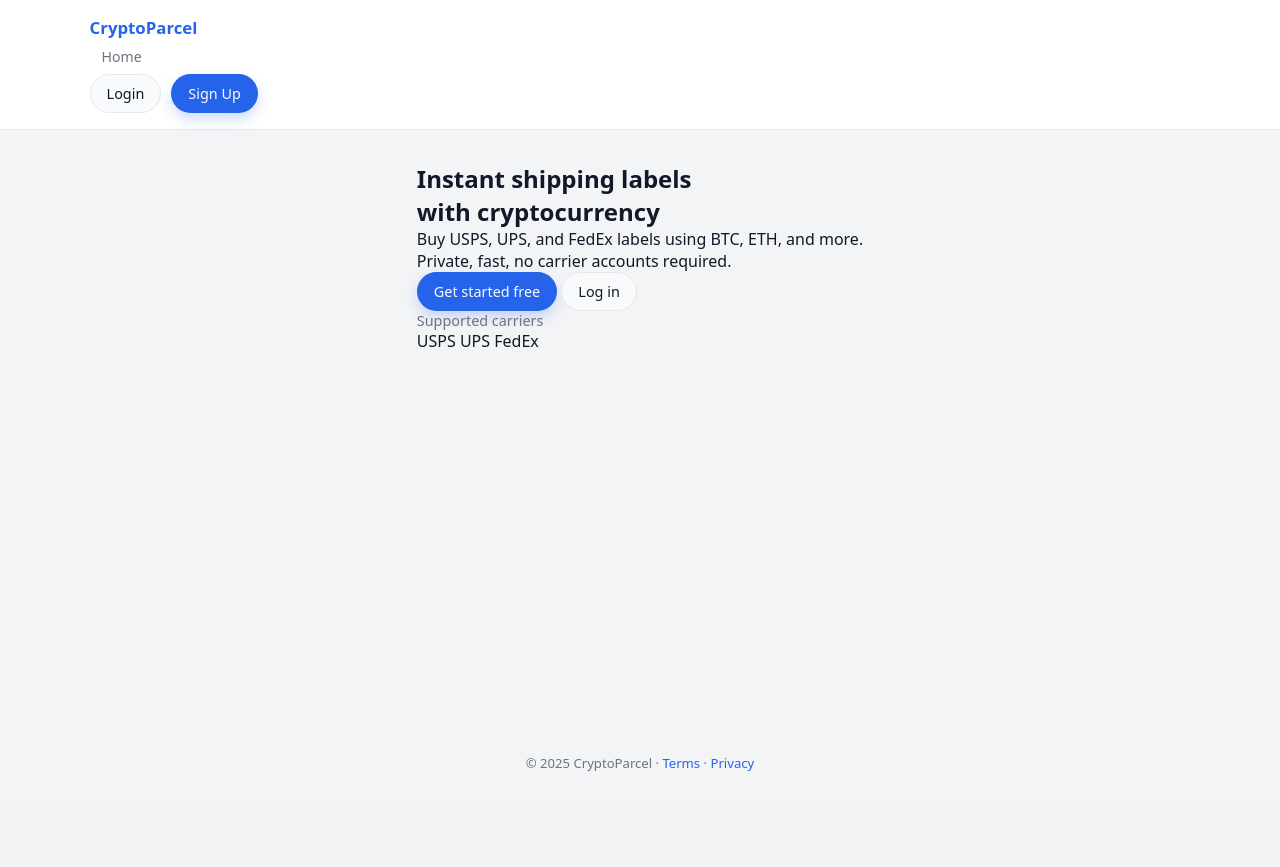
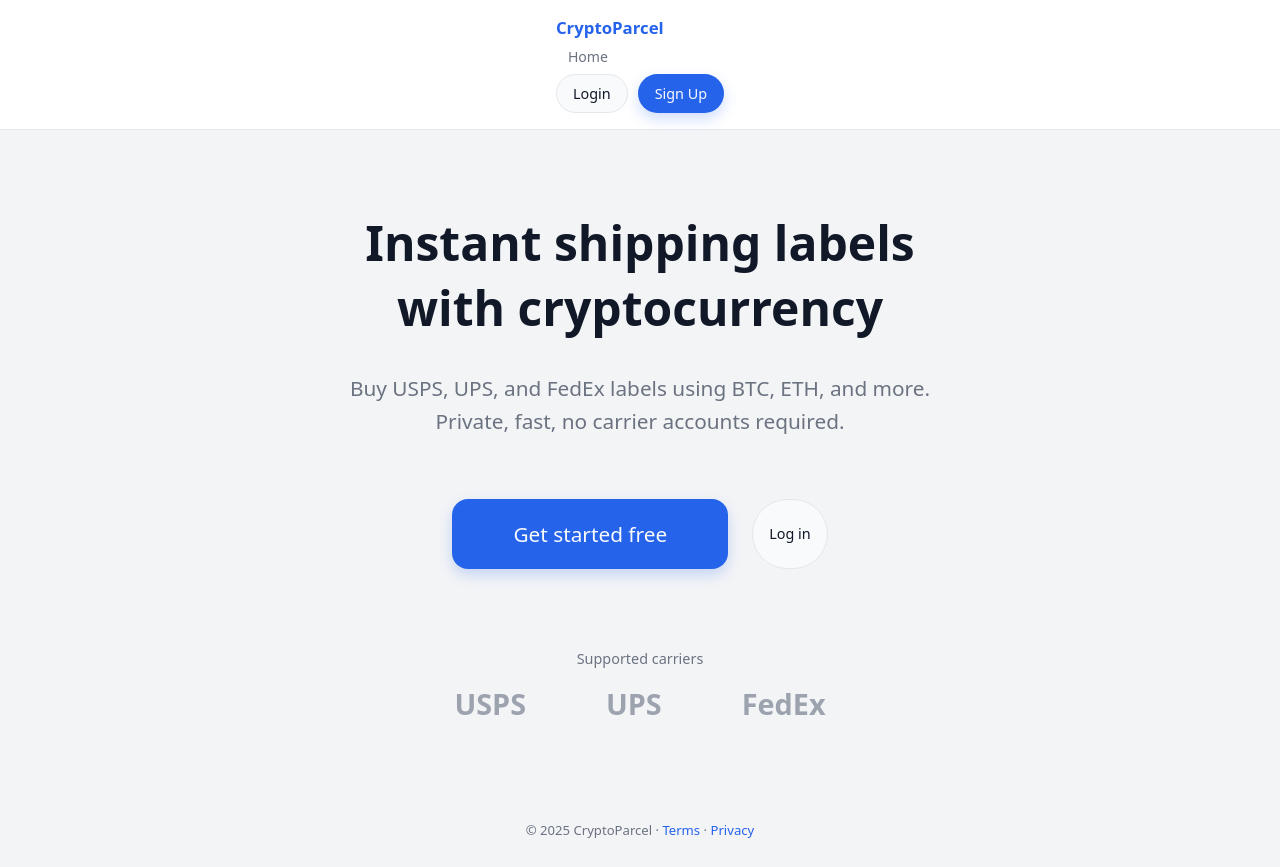
Before and after one commit to cryptoparcel/cryptoparcel_finish, a Flask app: page / in a window 1280 px wide. Before the commit the page ends 771 px from the top, so only its background shows below. Run offline with Flask 3, Linux system fonts and the light colour scheme; data comes from the database, SQL or seed files in the repository.

Commit message:
Update styles.css

```diff
--- a/static/styles.css
+++ b/static/styles.css
@@ -2,7 +2,6 @@
    CryptoParcel UI — Clean White SaaS Theme
    Full revamp: no dark gradients, no black bars
    ============================================================ */
-
 /* Global reset */
 *,
 *::before,
@@ -11,15 +10,13 @@
     margin: 0;
     padding: 0;
 }
-
 html, body {
     height: 100%;
 }
-
 /* Design tokens */
 :root {
-    --cp-bg: #f3f4f6;              /* app background */
-    --cp-surface: #ffffff;         /* cards / navbar / hero card */
+    --cp-bg: #f3f4f6; /* app background */
+    --cp-surface: #ffffff; /* cards / navbar / hero card */
     --cp-surface-soft: #f9fafb;
     --cp-border-subtle: #e5e7eb;
     --cp-border-strong: #d1d5db;
@@ -40,7 +37,6 @@
     --cp-danger: #b91c1c;
     --cp-danger-soft: #fef2f2;
 }
-
 /* Base typography */
 body {
     font-family: system-ui, -apple-system, BlinkMacSystemFont, "SF Pro Text", sans-serif;
@@ -48,29 +44,24 @@
     color: var(--cp-text-main);
     -webkit-font-smoothing: antialiased;
 }
-
 a {
     color: var(--cp-accent);
     text-decoration: none;
 }
-
 a:hover {
     color: var(--cp-accent-strong);
     text-decoration: none;
 }
-
 /* Lists */
 ul, ol {
     padding-left: 1.2rem;
 }
-
 /* Page shell */
 .cp-page {
     min-height: 100vh;
     display: flex;
     flex-direction: column;
 }
-
 /* Navbar */
 .cp-nav {
     display: flex;
@@ -83,13 +74,11 @@
     top: 0;
     z-index: 20;
 }
-
 .cp-nav-left {
     display: flex;
     align-items: center;
     gap: 28px;
 }
-
 .cp-logo {
     display: flex;
     align-items: center;
@@ -97,42 +86,35 @@
     font-weight: 600;
     font-size: 1.05rem;
 }
-
 .cp-logo-icon {
     font-size: 1.25rem;
 }
-
 .cp-logo-text {
     letter-spacing: 0.04em;
     text-transform: uppercase;
     font-size: 0.9rem;
     color: var(--cp-text-main);
 }
-
 .cp-nav-links {
     display: flex;
     align-items: center;
     gap: 8px;
 }
-
 .cp-nav-links a {
     padding: 8px 12px;
     border-radius: var(--cp-radius-pill);
     font-size: 0.88rem;
     color: var(--cp-text-muted);
 }
-
 .cp-nav-links a:hover {
     color: var(--cp-accent-strong);
     background: var(--cp-accent-soft);
 }
-
 .cp-nav-right {
     display: flex;
     align-items: center;
     gap: 10px;
 }
-
 /* Nav buttons */
 .cp-nav-primary {
     display: inline-flex;
@@ -149,12 +131,10 @@
     cursor: pointer;
     transition: transform 0.08s ease-out, box-shadow 0.12s ease-out;
 }
-
 .cp-nav-primary:hover {
     transform: translateY(-1px);
     box-shadow: 0 10px 20px rgba(37, 99, 235, 0.3);
 }
-
 .cp-nav-ghost {
     display: inline-flex;
     align-items: center;
@@ -168,12 +148,10 @@
     cursor: pointer;
     transition: background 0.12s ease-out, color 0.12s ease-out;
 }
-
 .cp-nav-ghost:hover {
     background: var(--cp-surface-soft);
     color: var(--cp-text-main);
 }
-
 /* Main content area */
 .cp-main {
     flex: 1;
@@ -181,7 +159,6 @@
     max-width: 1120px;
     margin: 0 auto;
 }
-
 /* Hero section */
 .cp-hero {
     display: grid;
@@ -191,35 +168,30 @@
     padding-top: 32px;
     padding-bottom: 32px;
 }
-
 .cp-hero-text h1 {
     font-size: 2.4rem;
     line-height: 1.15;
     margin-bottom: 14px;
     color: var(--cp-text-main);
 }
-
 .cp-hero-text p {
     color: var(--cp-text-muted);
     max-width: 560px;
     margin-bottom: 18px;
     font-size: 0.96rem;
 }
-
 .cp-section-subtitle,
 .cp-hero-subtitle {
     color: var(--cp-text-muted);
     font-size: 0.9rem;
     margin-bottom: 8px;
 }
-
 .cp-hero-cta-row {
     display: flex;
     align-items: center;
     gap: 10px;
     margin-bottom: 10px;
 }
-
 .cp-hero-meta-row {
     display: flex;
     flex-wrap: wrap;
@@ -227,7 +199,6 @@
     font-size: 0.8rem;
     color: var(--cp-text-muted);
 }
-
 /* Hero side card */
 .cp-hero-card {
     background: var(--cp-surface);
@@ -236,17 +207,14 @@
     border: 1px solid var(--cp-border-subtle);
     box-shadow: var(--cp-shadow-soft);
 }
-
 .cp-hero-card-header h2 {
     font-size: 1.15rem;
     margin-bottom: 4px;
 }
-
 .cp-hero-card-header p {
     color: var(--cp-text-muted);
     font-size: 0.88rem;
 }
-
 /* Pills / chips */
 .cp-pill,
 .cp-carrier-badge {
@@ -260,19 +228,16 @@
     color: var(--cp-text-muted);
     font-size: 0.78rem;
 }
-
 /* Carriers section on homepage */
 .cp-carriers {
     margin-top: 10px;
 }
-
 .cp-carrier-grid {
     display: grid;
     grid-template-columns: repeat(auto-fit, minmax(230px, 1fr));
     gap: 12px;
     margin-top: 6px;
 }
-
 .cp-carrier-card {
     background: var(--cp-surface);
     border-radius: 12px;
@@ -282,43 +247,36 @@
     align-items: center;
     justify-content: space-between;
 }
-
 .cp-carrier-header {
     display: flex;
     align-items: center;
     gap: 8px;
 }
-
 .cp-carrier-name {
     font-weight: 500;
     color: var(--cp-text-main);
     font-size: 0.9rem;
 }
-
 .cp-carrier-sub {
     font-size: 0.8rem;
     color: var(--cp-text-muted);
 }
-
 /* Steps section */
 .cp-steps {
     margin-top: 20px;
 }
-
 .cp-steps-grid {
     display: grid;
     grid-template-columns: repeat(auto-fit, minmax(220px, 1fr));
     gap: 16px;
     margin-top: 10px;
 }
-
 .cp-step {
     background: var(--cp-surface);
     border-radius: 14px;
     border: 1px solid var(--cp-border-subtle);
     padding: 14px 14px 12px;
 }
-
 .cp-step-number {
     width: 24px;
     height: 24px;
@@ -331,37 +289,31 @@
     color: var(--cp-text-muted);
     margin-bottom: 6px;
 }
-
 /* Sections (other pages) */
 .section {
     max-width: 1120px;
     margin: 24px auto 40px;
 }
-
 .section > h1,
 .section > h2 {
     font-size: 1.6rem;
     margin-bottom: 10px;
     color: var(--cp-text-main);
 }
-
 .section > h3 {
     font-size: 1rem;
     margin: 20px 0 8px;
     color: var(--cp-text-main);
 }
-
 /* Text utilities */
 .muted {
     color: var(--cp-text-muted);
     font-size: 0.9rem;
 }
-
 .small {
     font-size: 0.8rem;
     color: var(--cp-text-muted);
 }
-
 /* Cards */
 .card,
 .cp-form-card,
@@ -372,11 +324,9 @@
     padding: 16px 18px;
     box-shadow: var(--cp-shadow-subtle);
 }
-
 .cp-side-card {
     padding: 14px 16px;
 }
-
 /* Wallet typography */
 .balance-label {
     font-size: 0.8rem;
@@ -385,14 +335,12 @@
     color: var(--cp-text-muted);
     margin-bottom: 4px;
 }
-
 .balance-amount {
     font-size: 1.9rem;
     font-weight: 600;
     color: var(--cp-text-main);
     margin-bottom: 6px;
 }
-
 /* Grids */
 .grid {
     display: grid;
@@ -400,19 +348,16 @@
     gap: 16px;
     margin-top: 12px;
 }
-
 .grid-2 {
     display: grid;
     grid-template-columns: repeat(2, minmax(0, 1fr));
     gap: 16px;
 }
-
 .grid-3 {
     display: grid;
     grid-template-columns: repeat(3, minmax(0, 1fr));
     gap: 16px;
 }
-
 /* Forms */
 .cp-form-grid {
     display: grid;
@@ -420,12 +365,10 @@
     gap: 20px;
     margin-top: 16px;
 }
-
 .cp-field-row {
     display: flex;
     gap: 10px;
 }
-
 .cp-field-group,
 .field {
     display: flex;
@@ -433,44 +376,38 @@
     gap: 4px;
     margin-bottom: 8px;
 }
-
 .cp-field-grid {
     display: grid;
     grid-template-columns: repeat(3, minmax(0, 1fr));
     gap: 10px;
 }
-
 label {
     font-size: 0.8rem;
     text-transform: uppercase;
     letter-spacing: 0.06em;
     color: var(--cp-text-muted);
 }
-
 input,
 select,
 textarea {
     width: 100%;
     border-radius: 10px;
     border: 1px solid var(--cp-border-strong);
-    background: var(--cp-surface);  /* NO BLACK BARS — always white */
+    background: var(--cp-surface); /* NO BLACK BARS — always white */
     padding: 8px 10px;
     color: var(--cp-text-main);
     font-size: 0.9rem;
 }
-
 input::placeholder,
 textarea::placeholder {
     color: var(--cp-text-soft);
 }
-
 input:focus,
 select:focus,
 textarea:focus {
     outline: 2px solid rgba(37, 99, 235, 0.65);
     outline-offset: 1px;
 }
-
 /* Buttons */
 .btn,
 .btn-sm,
@@ -490,12 +427,10 @@
     background: var(--cp-surface);
     color: var(--cp-text-main);
 }
-
 .btn-sm {
     padding: 6px 10px;
     font-size: 0.8rem;
 }
-
 /* FLAT primary (no glare) */
 .primary,
 .cp-btn-primary,
@@ -505,14 +440,12 @@
     border-color: transparent;
     box-shadow: 0 6px 14px rgba(37, 99, 235, 0.22);
 }
-
 .primary:hover,
 .cp-btn-primary:hover,
 .btn.primary:hover {
     transform: translateY(-1px);
     box-shadow: 0 10px 20px rgba(37, 99, 235, 0.3);
 }
-
 .secondary,
 .cp-btn-secondary,
 .btn.secondary {
@@ -520,25 +453,21 @@
     border-color: var(--cp-border-subtle);
     color: var(--cp-text-main);
 }
-
 .secondary:hover,
 .cp-btn-secondary:hover,
 .btn.secondary:hover {
     background: #e5e7eb;
 }
-
 /* Simple lists */
 .simple-list {
     list-style: none;
     margin-top: 6px;
 }
-
 .simple-list-item {
     padding: 4px 0;
     font-size: 0.9rem;
     color: var(--cp-text-muted);
 }
-
 /* Tables */
 .table {
     width: 100%;
@@ -546,13 +475,11 @@
     margin-top: 12px;
     font-size: 0.9rem;
 }
-
 .table th,
 .table td {
     padding: 8px 10px;
     border-bottom: 1px solid var(--cp-border-subtle);
 }
-
 .table th {
     text-align: left;
     font-weight: 500;
@@ -561,15 +488,12 @@
     text-transform: uppercase;
     letter-spacing: 0.06em;
 }
-
 .table tr:nth-child(even) td {
     background: var(--cp-surface-soft);
 }
-
 .table tr:hover td {
     background: #e5e7eb;
 }
-
 /* Status badges */
 .status-badge {
     display: inline-flex;
@@ -581,7 +505,6 @@
     letter-spacing: 0.08em;
     border: 1px solid transparent;
 }
-
 .status-badge-paid,
 .status-badge-finished,
 .status-badge-confirmed {
@@ -589,13 +512,11 @@
     border-color: #bbf7d0;
     color: #166534;
 }
-
 .status-badge-pending {
     background: var(--cp-warning-soft);
     border-color: #facc15;
     color: #92400e;
 }
-
 .status-badge-expired,
 .status-badge-cancelled,
 .status-badge-cancelled_auto,
@@ -604,7 +525,6 @@
     border-color: #fecaca;
     color: #991b1b;
 }
-
 /* Analytics */
 .analytics-grid {
     display: grid;
@@ -612,14 +532,12 @@
     gap: 16px;
     margin-top: 12px;
 }
-
 .analytics-bars {
     display: flex;
     flex-direction: column;
     gap: 8px;
     margin-top: 8px;
 }
-
 .analytics-bar-row {
     display: grid;
     grid-template-columns: minmax(0, 140px) minmax(0, 1.4fr) auto;
@@ -627,11 +545,9 @@
     gap: 8px;
     font-size: 0.85rem;
 }
-
 .analytics-bar-label {
     color: var(--cp-text-main);
 }
-
 .analytics-bar-track {
     position: relative;
     height: 8px;
@@ -639,19 +555,16 @@
     background: #e5e7eb;
     overflow: hidden;
 }
-
 .analytics-bar-fill {
     position: absolute;
     inset: 0;
     border-radius: inherit;
     background: linear-gradient(90deg, var(--cp-accent-strong), var(--cp-accent));
 }
-
 .analytics-bar-value {
     font-variant-numeric: tabular-nums;
     color: var(--cp-text-main);
 }
-
 /* Page header & meta */
 .page-header {
     display: flex;
@@ -660,26 +573,22 @@
     gap: 20px;
     margin-bottom: 20px;
 }
-
 .page-header h1,
 .page-header h2 {
     font-size: 1.6rem;
     margin-bottom: 6px;
     color: var(--cp-text-main);
 }
-
 .page-header h3 {
     font-size: 1.1rem;
     color: var(--cp-text-main);
 }
-
 .page-meta {
     display: flex;
     gap: 12px;
     flex-wrap: wrap;
     justify-content: flex-end;
 }
-
 .meta-item {
     background: var(--cp-surface);
     border-radius: 14px;
@@ -687,7 +596,6 @@
     border: 1px solid var(--cp-border-subtle);
     min-width: 120px;
 }
-
 .meta-label {
     display: block;
     font-size: 0.7rem;
@@ -696,13 +604,11 @@
     color: var(--cp-text-muted);
     margin-bottom: 3px;
 }
-
 .meta-value {
     font-size: 1.05rem;
     font-weight: 600;
     color: var(--cp-text-main);
 }
-
 /* Misc */
 .actions {
     display: flex;
@@ -710,11 +616,9 @@
     flex-wrap: wrap;
     margin-top: 8px;
 }
-
 .cp-full-width {
     width: 100%;
 }
-
 /* Crypto chips row */
 .cp-crypto-chips {
     display: flex;
@@ -722,7 +626,6 @@
     gap: 6px;
     margin-top: 6px;
 }
-
 /* Footer */
 .cp-footer {
     padding: 18px 7% 28px;
@@ -735,34 +638,27 @@
     justify-content: space-between;
     gap: 16px;
 }
-
 .cp-footer-links {
     display: flex;
     gap: 12px;
 }
-
 .cp-footer-links a {
     color: var(--cp-text-muted);
     font-size: 0.82rem;
 }
-
 .cp-footer-links a:hover {
     color: var(--cp-accent-strong);
 }
-
 /* Carrier colors (just text indicators, subtle) */
 .usps {
     color: #2563eb;
 }
-
 .ups {
     color: #b45309;
 }
-
 .fedex {
     color: #7c3aed;
 }
-
 /* Responsive tweaks */
 @media (max-width: 900px) {
     .cp-main {
@@ -785,17 +681,14 @@
         grid-template-columns: minmax(0, 1fr);
     }
 }
-
 /* User menu (account dropdown in nav) */
 .cp-user-menu {
     position: relative;
 }
-
 /* Hidden checkbox that controls the menu state */
 .cp-user-toggle {
     display: none;
 }
-
 .cp-user-trigger {
     display: inline-flex;
     align-items: center;
@@ -808,7 +701,6 @@
     font-size: 0.8rem;
     color: var(--cp-text-main);
 }
-
 .cp-user-avatar {
     width: 24px;
     height: 24px;
@@ -821,20 +713,17 @@
     font-size: 0.8rem;
     font-weight: 600;
 }
-
 .cp-user-meta {
     display: flex;
     flex-direction: column;
     align-items: flex-start;
 }
-
 .cp-user-label {
     font-size: 0.68rem;
     text-transform: uppercase;
     letter-spacing: 0.08em;
     color: var(--cp-text-soft);
 }
-
 .cp-user-email {
     font-size: 0.8rem;
     max-width: 150px;
@@ -842,12 +731,10 @@
     overflow: hidden;
     text-overflow: ellipsis;
 }
-
 .cp-user-caret {
     font-size: 0.7rem;
     color: var(--cp-text-soft);
 }
-
 .cp-user-dropdown {
     position: absolute;
     right: 0;
@@ -861,28 +748,23 @@
     display: none;
     z-index: 40;
 }
-
 /* Show dropdown when checkbox is checked (click-to-open, no JS needed) */
 .cp-user-menu .cp-user-toggle:checked + .cp-user-trigger + .cp-user-dropdown {
     display: block;
 }
-
 .cp-user-dropdown a {
     display: block;
     padding: 6px 10px;
     font-size: 0.85rem;
     color: var(--cp-text-main);
 }
-
 .cp-user-dropdown a:hover {
     background: var(--cp-surface-soft);
 }
-
 .cp-user-divider {
     border-top: 1px solid var(--cp-border-subtle);
     margin: 4px 0;
 }
-
 /* Wallet layout */
 .cp-wallet-layout {
     display: grid;
@@ -890,13 +772,11 @@
     gap: 18px;
     align-items: flex-start;
 }
-
 @media (max-width: 900px) {
     .cp-wallet-layout {
         grid-template-columns: minmax(0, 1fr);
     }
 }
-
 .cp-wallet-balance-card {
     display: flex;
     justify-content: space-between;
@@ -904,18 +784,15 @@
     gap: 16px;
     margin-bottom: 8px;
 }
-
 .cp-wallet-actions {
     margin: 14px 0 18px;
 }
-
 /* Timeline styles */
 .cp-timeline {
     list-style: none;
     margin: 0;
     padding: 0;
 }
-
 .cp-timeline-item {
     display: flex;
     justify-content: space-between;
@@ -924,32 +801,158 @@
     padding: 6px 0;
     border-bottom: 1px solid var(--cp-border-subtle);
 }
-
 .cp-timeline-item:last-child {
     border-bottom: none;
 }
-
 .cp-timeline-title {
     font-size: 0.9rem;
     color: var(--cp-text-main);
     margin-bottom: 2px;
 }
-
 .cp-timeline-meta {
     font-size: 0.78rem;
     color: var(--cp-text-soft);
 }
-
 .cp-timeline-amount {
     font-size: 0.9rem;
     font-weight: 600;
     white-space: nowrap;
 }
-
 .cp-amount-pos {
     color: var(--cp-success);
 }
-
 .cp-amount-neg {
     color: var(--cp-danger);
 }
+
+/* ============================================= */
+/* ADDED FIXES BELOW — YOUR ORIGINAL CODE ABOVE */
+/* ============================================= */
+
+/* Container for consistent max-width */
+.container {
+    max-width: 1000px;
+    margin: 0 auto;
+    padding: 0 20px;
+}
+
+/* Dashboard & Wallet clean sections */
+.dashboard-clean, .wallet-clean, .hero-clean {
+    text-align: center;
+    padding: 80px 20px;
+}
+
+/* Big balance display */
+.balance-big {
+    margin-bottom: 40px;
+}
+.balance-big p {
+    font-size: 0.9rem;
+    color: var(--cp-text-muted);
+}
+.balance-big h1 {
+    font-size: 4rem;
+    margin: 16px 0;
+    color: var(--cp-text-main);
+}
+
+/* Large centered primary button */
+.cp-btn-large {
+    padding: 20px 60px;
+    font-size: 1.3rem;
+    border-radius: var(--cp-radius-card);
+}
+.block-center {
+    display: block;
+    margin: 60px auto 0;
+    max-width: 500px;
+}
+
+/* Wallet action buttons — perfectly even and aligned */
+.wallet-buttons {
+    display: grid;
+    grid-template-columns: 1fr 1fr;
+    gap: 30px;
+    max-width: 700px;
+    margin: 60px auto;
+}
+.cp-btn-block {
+    width: 100%;
+    padding: 18px;
+}
+
+/* Recent orders / activity list */
+.order-list, .activity-list {
+    max-width: 700px;
+    margin: 40px auto 0;
+    text-align: left;
+}
+.order-item, .activity-list li {
+    display: flex;
+    justify-content: space-between;
+    align-items: center;
+    padding: 20px 0;
+    border-bottom: 1px solid var(--cp-border-subtle);
+}
+
+/* Positive/negative amounts */
+.positive {
+    color: var(--cp-success);
+    font-weight: 600;
+}
+.negative {
+    color: var(--cp-danger);
+    font-weight: 600;
+}
+
+/* Homepage hero clean */
+.hero-clean h1 {
+    font-size: 3rem;
+    margin-bottom: 32px;
+}
+.hero-subtitle {
+    font-size: 1.3rem;
+    line-height: 1.6;
+    color: var(--cp-text-muted);
+    margin-bottom: 60px;
+    max-width: 800px;
+    margin-left: auto;
+    margin-right: auto;
+}
+.hero-actions {
+    display: flex;
+    justify-content: center;
+    gap: 24px;
+    flex-wrap: wrap;
+    margin-bottom: 80px;
+}
+.carriers p {
+    color: var(--cp-text-muted);
+    margin-bottom: 16px;
+}
+.carrier-list {
+    display: flex;
+    justify-content: center;
+    gap: 80px;
+    font-size: 1.8rem;
+    font-weight: 600;
+    color: var(--cp-text-soft);
+}
+
+/* Mobile adjustments */
+@media (max-width: 768px) {
+    .wallet-buttons {
+        grid-template-columns: 1fr;
+    }
+    .carrier-list {
+        gap: 40px;
+        font-size: 1.5rem;
+        flex-wrap: wrap;
+    }
+    .balance-big h1 {
+        font-size: 3rem;
+    }
+    .cp-nav-right {
+        gap: 12px;
+    }
+}
```
